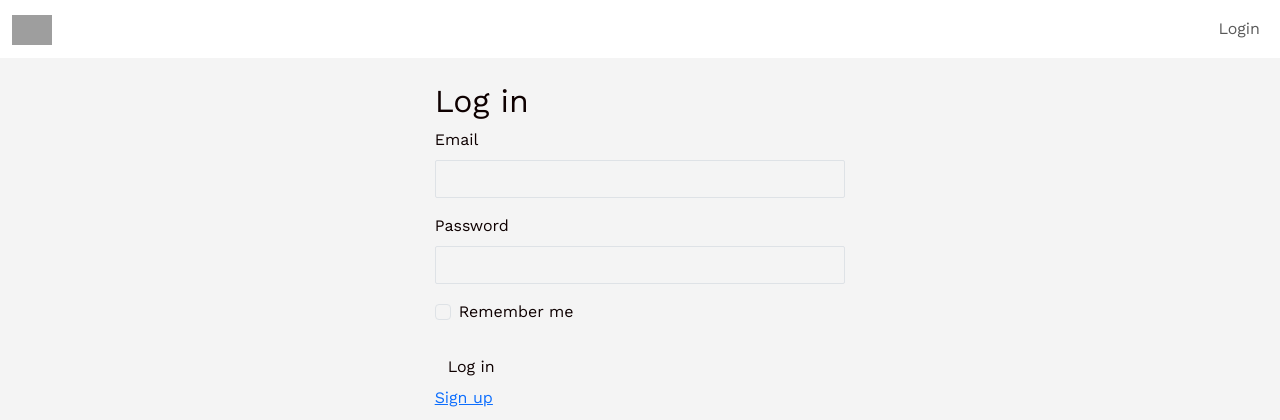
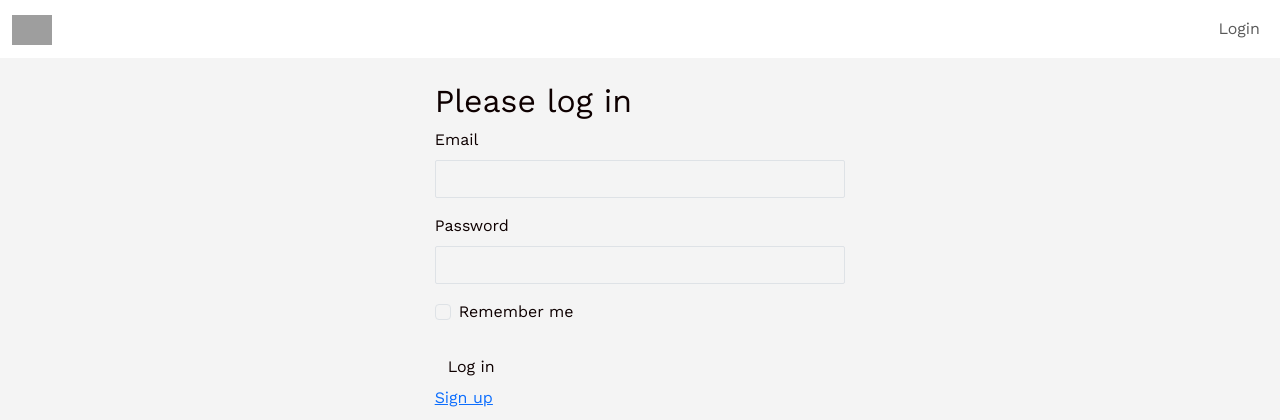
Before and after one commit to annecemech/rails-watch-list, a Rails app: page /users/sign_in in a window 1280 px wide. Shown: the top 420 px of the page. Run offline with Rails 7, Linux system fonts and the light colour scheme; style sheets or scripts are compiled from the project's sources; parts of the project's set-up code (start-up, migrations or seed data) failed here and were passed over; some libraries are stand-ins or nearby versions; grey boxes are pictures that could not be loaded.

Commit message:
change h2 title on sign in form

```diff
--- a/app/controllers/application_controller.rb
+++ b/app/controllers/application_controller.rb
@@ -1,7 +1,7 @@
 class ApplicationController < ActionController::Base
   before_action :authenticate_user!
 
-    before_action :configure_permitted_parameters, if: :devise_controller?
+  before_action :configure_permitted_parameters, if: :devise_controller?
 
   def configure_permitted_parameters
     # For additional fields in app/views/devise/registrations/new.html.erb
--- a/app/views/devise/sessions/new.html.erb
+++ b/app/views/devise/sessions/new.html.erb
@@ -1,6 +1,6 @@
 <div class="row justify-content-center">
   <div class="col-4">
-    <h2 class="mt-4">Log in</h2>
+    <h2 class="mt-4">Please log in</h2>
     <%= simple_form_for(resource, as: resource_name, url: session_path(resource_name)) do |f| %>
       <div class="form-inputs">
         <%= f.input :email,
```
